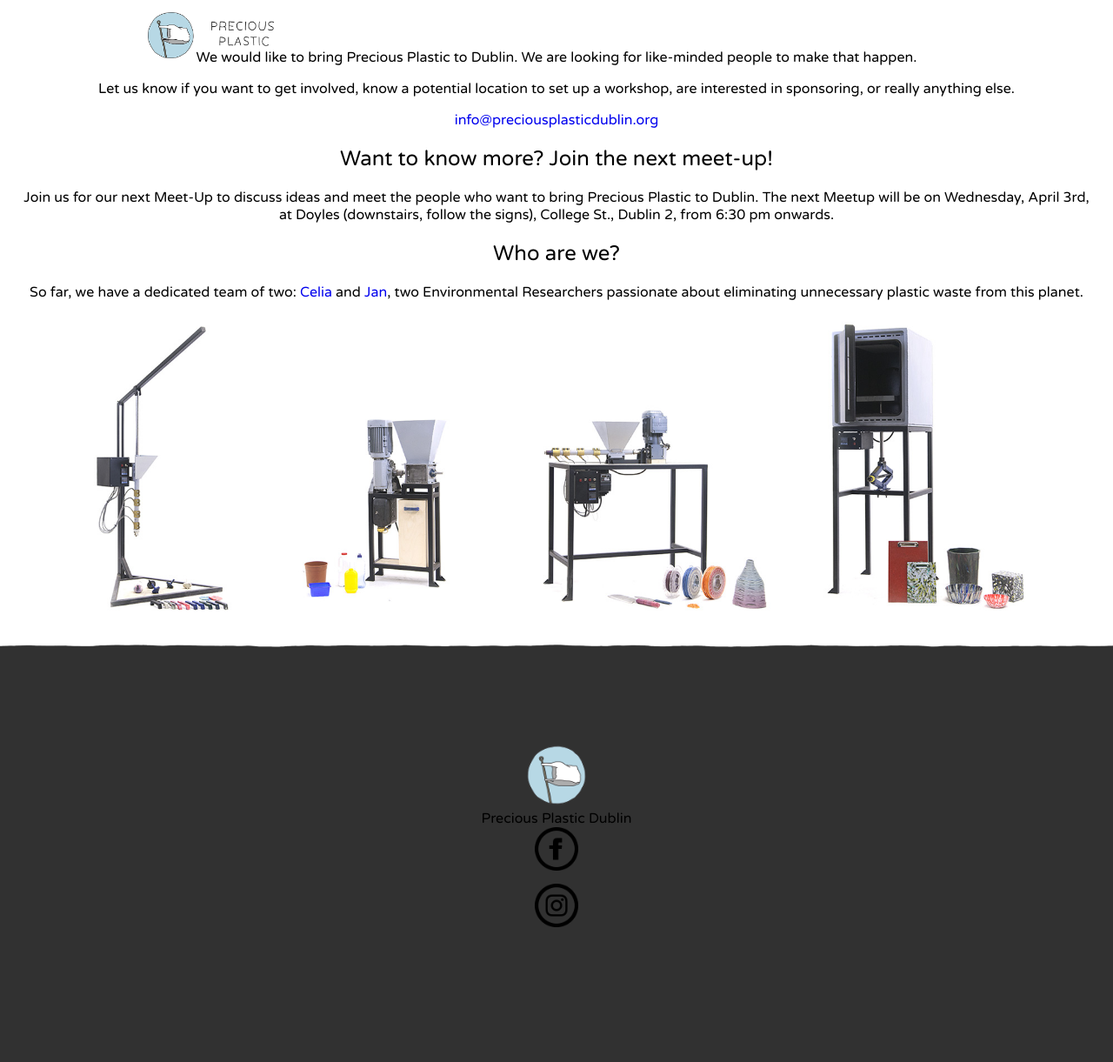
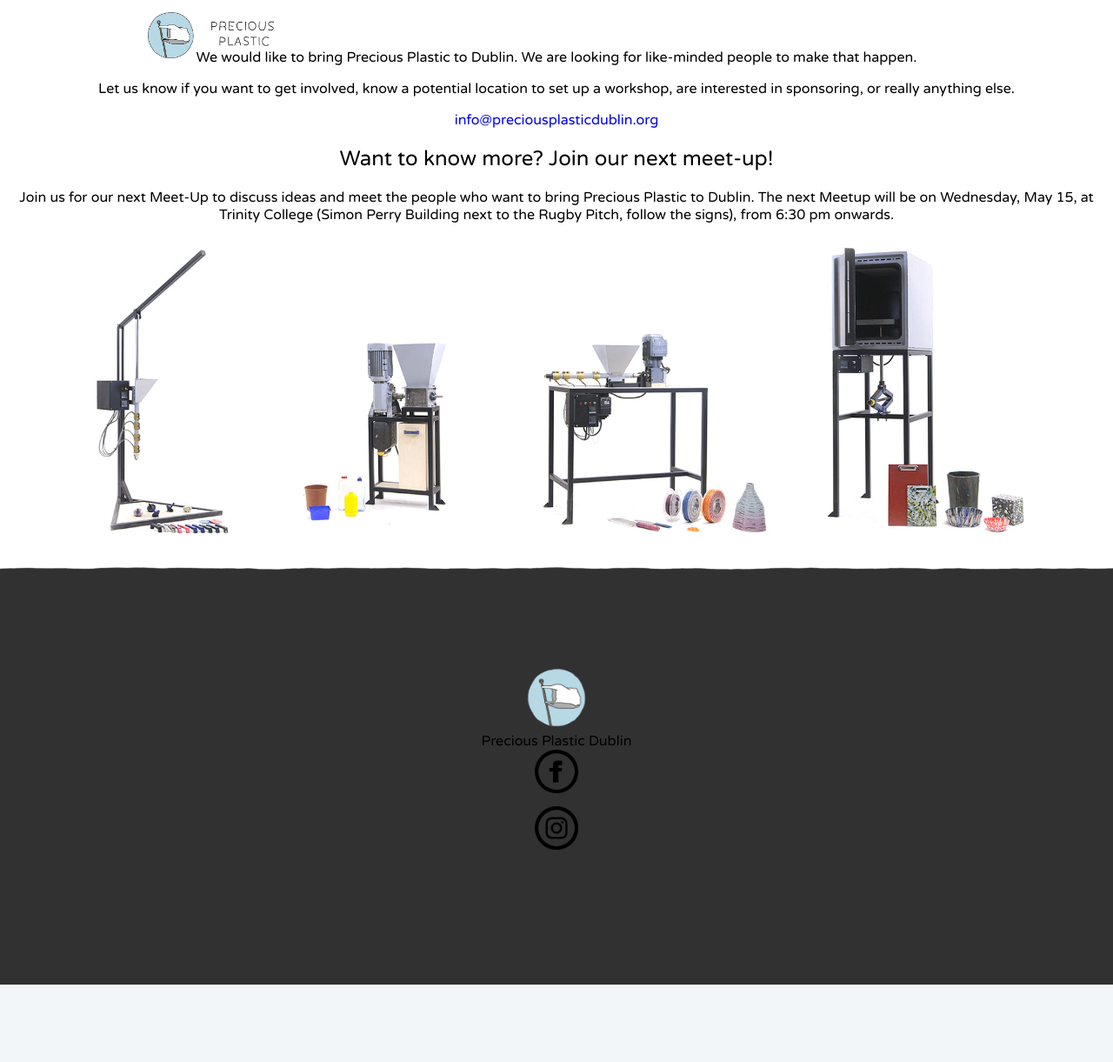
Before and after one commit to preciousplasticdublin/preciousplasticdublin.github.io, a Jekyll site: the page built from en/index.html, in a window 1280 px wide. Shown: the whole page at 87% size. Built offline with Jekyll 4.4.1, drawn with Linux system fonts in a browser that asks for light colours; after the commit the page ends 1132 px from its top, so only the background shows below that.

Commit message:
Update index.html

```diff
--- a/en/index.html
+++ b/en/index.html
@@ -23,18 +23,11 @@
 
     <a href="mailto:info@preciousplasticdublin.org">info@preciousplasticdublin.org</a>
 
-    <h2>Want to know more? Join the next meet-up!</h2>
+    <h2>Want to know more? Join our next meet-up!</h2>
 
     <p>
       Join us for our next Meet-Up to discuss ideas and meet the people who want to bring Precious Plastic to Dublin.
-      The next Meetup will be on Wednesday, April 3rd, at Doyles (downstairs, follow the signs), College St., Dublin 2, from 6:30 pm onwards.
-    </p>
-
-
-    <h2>Who are we?</h2>
-
-    <p>
-      So far, we have a dedicated team of two: <a href="https://www.celiasomlai.com" target="_blank">Celia</a> and <a href="https://www.janknappe.com" target="_blank">Jan</a>, two Environmental Researchers passionate about eliminating unnecessary plastic waste from this planet.
+      The next Meetup will be on Wednesday, May 15, at Trinity College (Simon Perry Building next to the Rugby Pitch, follow the signs), from 6:30 pm onwards.
     </p>
 
   </aside>
```
